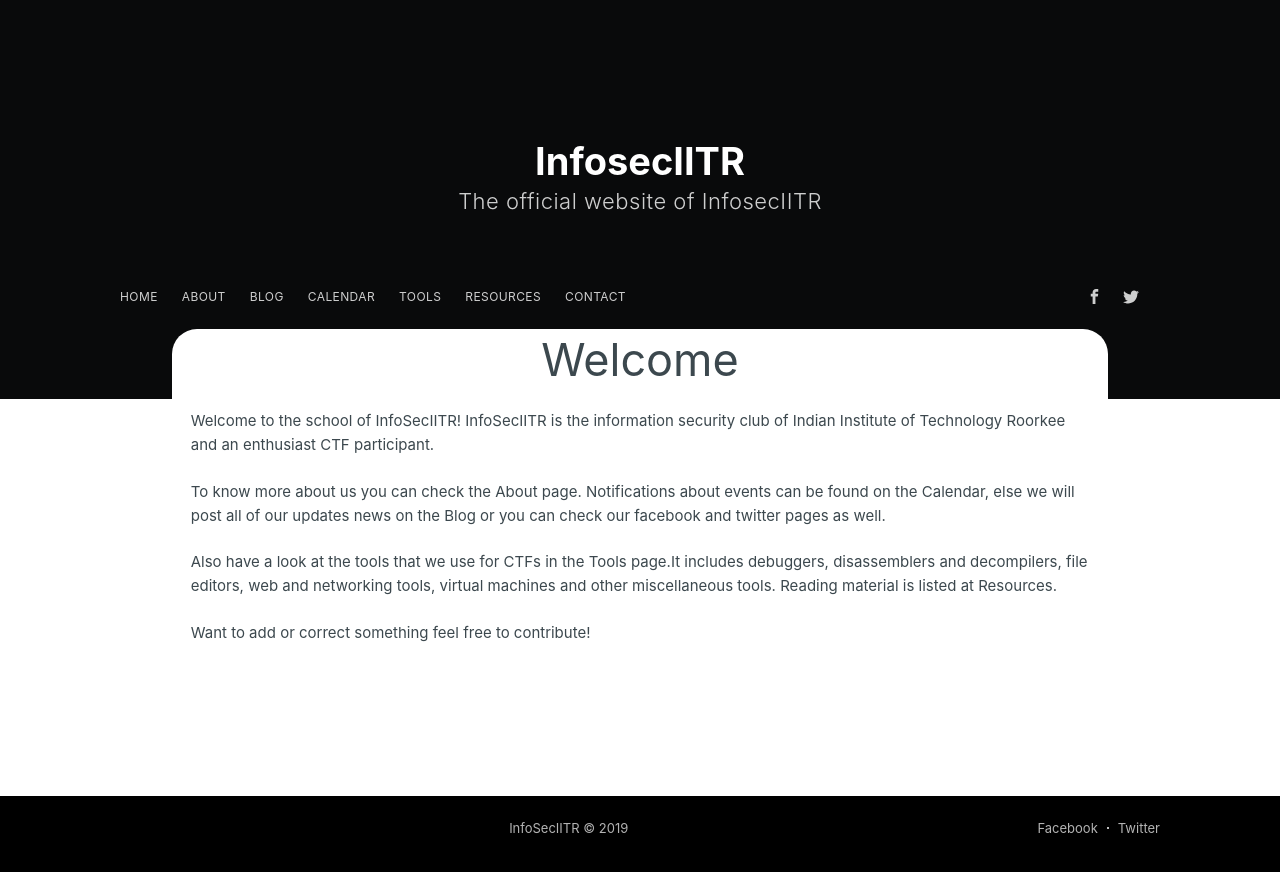
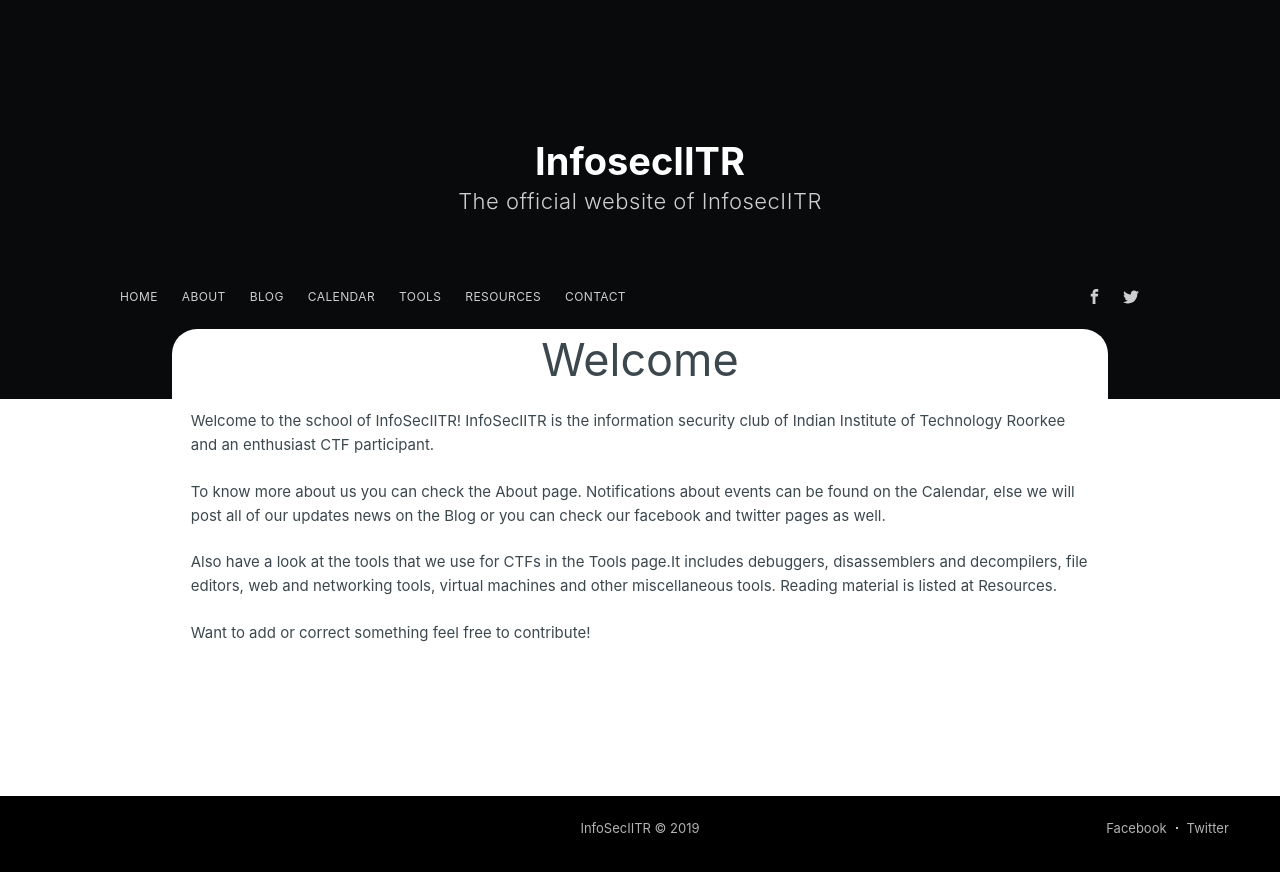
Before and after one commit to InfoSecIITR/infoseciitr.github.io, a Jekyll site: the page built from index.html, in a window 1280 px wide. Shown: the top 872 px of the page. Built offline with Jekyll 4.4.1, drawn with Linux system fonts in a browser that asks for light colours; nearby versions of some CDN libraries.

Commit message:
Align content in footer

```diff
--- a/_layouts/default.html
+++ b/_layouts/default.html
@@ -62,14 +62,13 @@
 
         <!-- The footer at the very bottom of the screen -->
         <footer class="site-footer outer">
-            <div class="site-footer-content inner">
+            <div class="site-footer-content inner" style="max-width:100%">
+                <div style="flex: 1"></div>
                 <section class="copyright" style="margin: auto;"><span><a href="{{ '/' | relative_url }}">InfoSecIITR</a> &copy; {{  site.time | date: '%Y' }}</section>
 
-                <nav class="site-footer-nav">
-
+                <nav class="site-footer-nav" style="flex: 1; justify-content: flex-end">
                     <a href="https://www.facebook.com/InfoSecIITR/" target="_blank" rel="noopener">Facebook</a>
                     <a href="https://twitter.com/{{ site.twitter }}" target="_blank" rel="noopener">Twitter</a>
-
                 </nav>
             </div>
         </footer>
```
